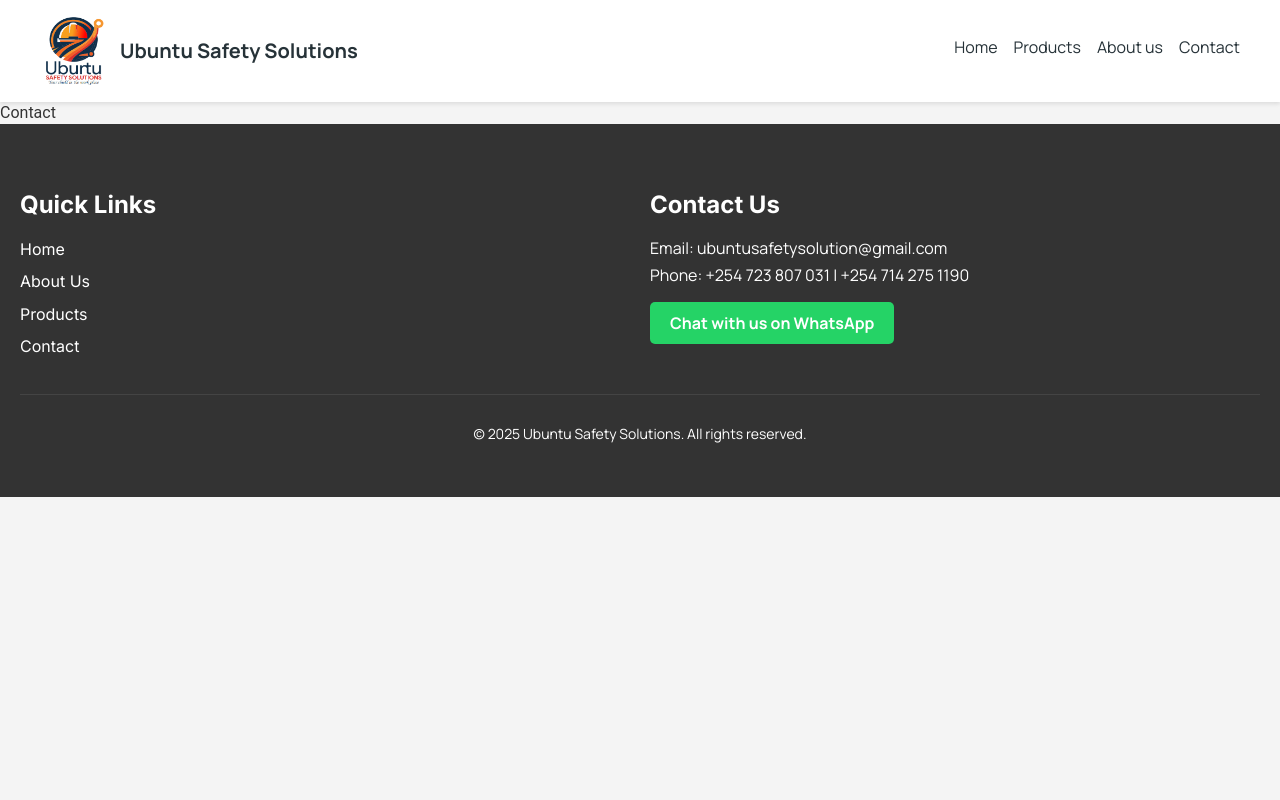
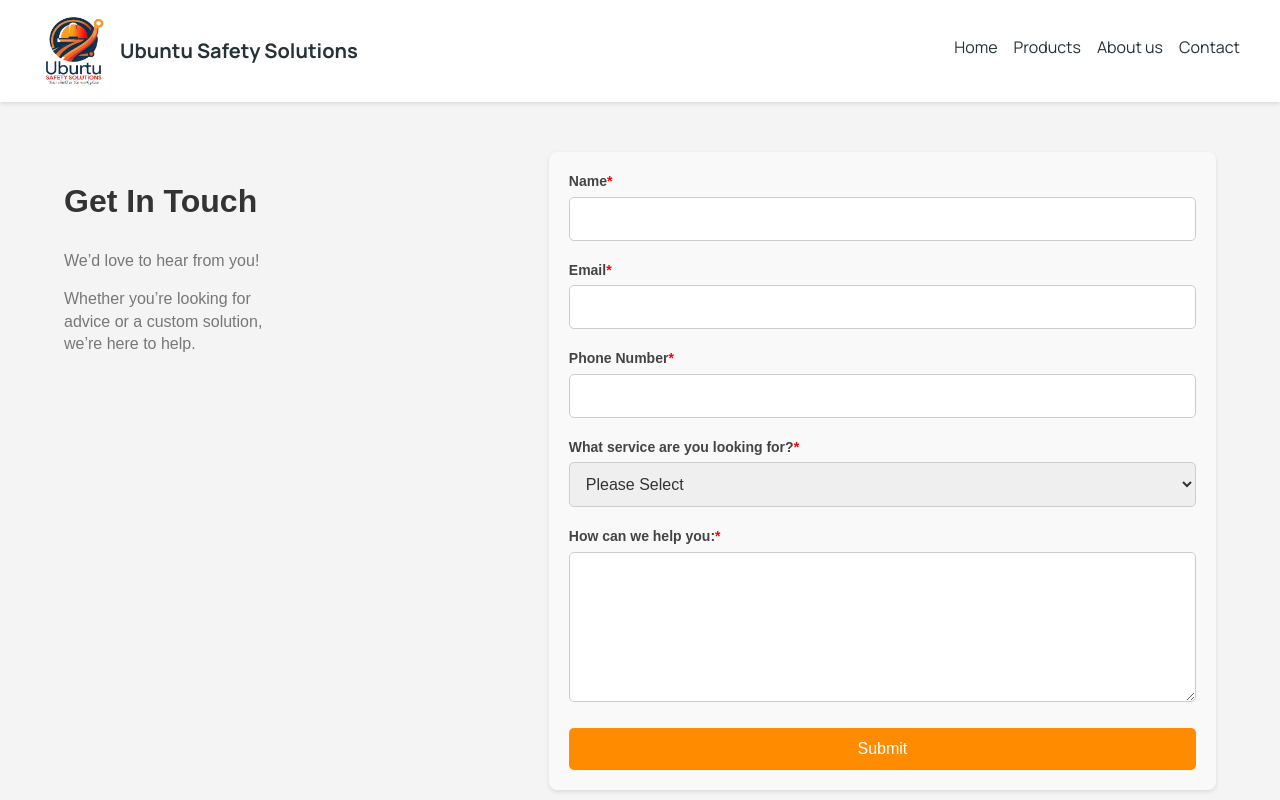
Before and after one commit to Dan-Muchiri/ubunt-safety, a React (Vite) app: page /contact in a window 1280 px wide. Shown: the top 800 px of the page. Built offline with nearby package versions, Linux system fonts and the light colour scheme.

Commit message:
Added contact section

```diff
--- a/src/App.css
+++ b/src/App.css
@@ -1,4 +1,18 @@
 @import url('https://fonts.googleapis.com/css2?family=Inter:wght@400;700&family=Manrope:wght@400;700&display=swap');
+
+:root {
+  /* Text Colors */
+  --text--light: #ffffff;
+  --text--dark: #263238;
+
+  /* Primary Colors */
+  --base--orange: #FF6F00;
+  --base--orange-light: #FF8C00;
+
+  /* Fonts */
+  --font--primary: 'Inter', sans-serif;
+  --font--secondary: 'Manrope', sans-serif;
+}
 
 .hero {
   display: flex;
--- a/src/components/Contact/Contact.jsx
+++ b/src/components/Contact/Contact.jsx
@@ -1,9 +1,138 @@
-import React from 'react'
+import React, { useState } from "react";
+import styles from "./ContactStyles.module.css";
+import { Link } from "react-router-dom";
 
-function Contact() {
+const ContactUsPage = () => {
+  const [formValid, setFormValid] = useState(true);
+  const [touchedFields, setTouchedFields] = useState({
+    name: false,
+    email: false,
+    phone: false,
+    service: false,
+    projectDetails: false
+  });
+
+  const handleFocus = (field) => {
+    setTouchedFields((prev) => ({ ...prev, [field]: true }));
+  };
+
+  const handleBlur = (field) => {
+    setTouchedFields((prev) => ({ ...prev, [field]: true }));
+  };
+
+  const handleSubmit = (e) => {
+    e.preventDefault();
+
+    const form = e.target;
+    const isValid = form.checkValidity();
+    setFormValid(isValid);
+
+    if (isValid) {
+      form.submit();
+    }
+  };
+
   return (
-    <div>Contact</div>
-  )
-}
+    <div className={styles.contactPage}>
+      {/* Contact Us Form */}
+      <section id="contact" className={styles.container}>
+        <div className={styles.wrapper}>
+          <div className={styles.left}>
+            <div className={styles.titleBlock}>
+              <h2>Get In Touch</h2>
+              <p className={styles.leftP}>We’d love to hear from you!</p>
+              <p className={styles.leftP1}>Whether you’re looking for advice or a custom solution, we’re here to help.</p>
+            </div>
+          </div>
 
-export default Contact
+          <div className={styles.right}>
+            <form
+              action=""
+              method="post"
+              className={styles.formContainer}
+              onSubmit={handleSubmit}
+            >
+              <div className={styles.formGroup}>
+                <label htmlFor="name">Name<span className={styles.required}>*</span></label>
+                <input
+                  type="text"
+                  name="name"
+                  id="name"
+                  required
+                  onFocus={() => handleFocus('name')}
+                  onBlur={() => handleBlur('name')}
+                  className={touchedFields.name && !document.getElementById('name').value ? styles.invalid : ''}
+                />
+              </div>
+
+              <div className={styles.formGroup}>
+                <label htmlFor="email">Email<span className={styles.required}>*</span></label>
+                <input
+                  type="email"
+                  name="email"
+                  id="email"
+                  required
+                  onFocus={() => handleFocus('email')}
+                  onBlur={() => handleBlur('email')}
+                  className={touchedFields.email && !document.getElementById('email').value ? styles.invalid : ''}
+                />
+              </div>
+
+              <div className={styles.formGroup}>
+                <label htmlFor="phone">Phone Number<span className={styles.required}>*</span></label>
+                <input
+                  type="tel"
+                  name="phone"
+                  id="phone"
+                  required
+                  onFocus={() => handleFocus('phone')}
+                  onBlur={() => handleBlur('phone')}
+                  className={touchedFields.phone && !document.getElementById('phone').value ? styles.invalid : ''}
+                />
+              </div>
+
+              <div className={styles.formGroup}>
+                <label htmlFor="service">What service are you looking for?<span className={styles.required}>*</span></label>
+                <select
+                  name="service"
+                  id="service"
+                  required
+                  onFocus={() => handleFocus('service')}
+                  onBlur={() => handleBlur('service')}
+                  className={touchedFields.service && !document.getElementById('service').value ? styles.invalid : ''}
+                >
+                  <option value="" disabled selected>Please Select</option>
+                  <option value="Health and Safety Audits">Health and Safety Audits</option>
+                  <option value="Safety Product">Safety Product</option>
+                  <option value="Training Programs">Training Programs</option>
+                  <option value="Emergency Planning">Emergency Planning</option>
+                  <option value="Environmental Impact Assessments">Environmental Impact Assessments</option>
+                  <option value="Fire Safety">Fire Safety</option>
+                  <option value="Other">Other</option>
+                </select>
+              </div>
+
+
+              <div className={styles.formGroup}>
+                <label htmlFor="projectDetails">How can we help you:<span className={styles.required}>*</span></label>
+                <textarea
+                  name="projectDetails"
+                  id="projectDetails"
+                  required
+                  onFocus={() => handleFocus('projectDetails')}
+                  onBlur={() => handleBlur('projectDetails')}
+                  className={touchedFields.projectDetails && !document.getElementById('projectDetails').value ? styles.invalid : ''}
+                ></textarea>
+              </div>
+
+              <input className={styles.subButton} type="submit" value="Submit" />
+              {!formValid && <p className={styles.errorMessage}>Please fill out the required fields.</p>}
+            </form>
+          </div>
+        </div>
+      </section>
+    </div>
+  );
+};
+
+export default ContactUsPage;
--- a/src/components/Contact/ContactStyles.module.css
+++ b/src/components/Contact/ContactStyles.module.css
@@ -0,0 +1,149 @@
+/* Global Styles */
+body {
+    font-family: Arial, sans-serif;
+  }
+
+  .container {
+    display: flex;
+    justify-content: space-between;
+    margin: 0 auto;
+    padding: 50px 5%;
+  }
+
+  .wrapper {
+    display: flex;
+    justify-content: space-between;
+    width: 100%;
+  }
+
+  .left {
+    flex: 0.2; /* Reduced width for the left side */
+    padding-right: 20px;
+  }
+
+  .right {
+    flex: 0.6; /* Increased width for the right side */
+    padding-left: 20px;
+  }
+
+  .titleBlock {
+    margin-bottom: 30px;
+  }
+
+  .left h2 {
+    font-size: 32px;
+    color: #333;
+    font-weight: 700;
+  }
+
+  .leftP,
+  .leftP1 {
+    font-size: 16px;
+    color: #777;
+  }
+
+  .leftP1 {
+    margin-top: 10px;
+    font-weight: 300;
+  }
+
+  /* Form Styles */
+  .formContainer {
+    display: flex;
+    flex-direction: column;
+    background-color: #f9f9f9;
+    padding: 20px;
+    border-radius: 8px;
+    box-shadow: 0 2px 4px rgba(0, 0, 0, 0.1);
+  }
+
+  .formGroup {
+    margin-bottom: 20px;
+  }
+
+  label {
+    font-size: 14px;
+    color: #444;
+    margin-bottom: 5px;
+    font-weight: 600;
+    display: block;
+  }
+
+  input,
+  textarea,
+  select {
+    width: 100%;
+    padding: 12px;
+    font-size: 16px;
+    color: #333;
+    border: 1px solid #ccc;
+    border-radius: 5px;
+    box-sizing: border-box;
+  }
+
+  input:focus,
+  textarea:focus,
+  select:focus {
+    border-color: #007bff;
+    outline: none;
+  }
+
+  textarea {
+    resize: vertical;
+    min-height: 150px;
+  }
+
+  /* Invalid Input Styles */
+  .invalid {
+    border-color: red;
+  }
+
+  .required {
+    color: red;
+  }
+
+  .subButton {
+    padding: 12px;
+    background-color: var(--base--orange-light);
+    color: white;
+    font-size: 16px;
+    border: none;
+    border-radius: 5px;
+    cursor: pointer;
+    transition: background-color 0.3s ease;
+  }
+
+  .subButton:hover {
+    background-color: var(--base--orange);
+  }
+
+  .errorMessage {
+    color: red;
+    font-size: 14px;
+    margin-top: 15px;
+  }
+
+  /* Responsive Design */
+  @media (max-width: 768px) {
+    .container {
+      flex-direction: column;
+      padding: 20px;
+    }
+
+    .wrapper {
+      flex-direction: column;
+    }
+
+    .left, .right {
+      padding: 0;
+      margin-bottom: 30px;
+    }
+
+    .titleBlock h2 {
+      font-size: 28px;
+    }
+
+    .subButton {
+      width: 100%;
+    }
+  }
--- a/src/components/Header/HeaderStyles.module.css
+++ b/src/components/Header/HeaderStyles.module.css
@@ -1,18 +1,5 @@
 @import url('https://fonts.googleapis.com/css2?family=Inter:wght@400;700&family=Manrope:wght@400;700&display=swap');
 
-:root {
-  /* Text Colors */
-  --text--light: #ffffff;
-  --text--dark: #263238;
-
-  /* Primary Colors */
-  --base--orange: #FF6F00;
-  --base--orange-light: #FF8C00;
-
-  /* Fonts */
-  --font--primary: 'Inter', sans-serif;
-  --font--secondary: 'Manrope', sans-serif;
-}
 
 .container {
   background-color: var(--text--light); /* White background */
```
